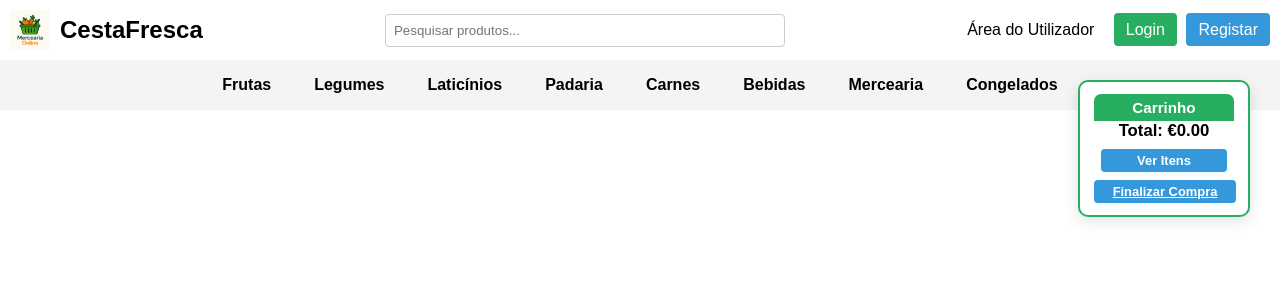
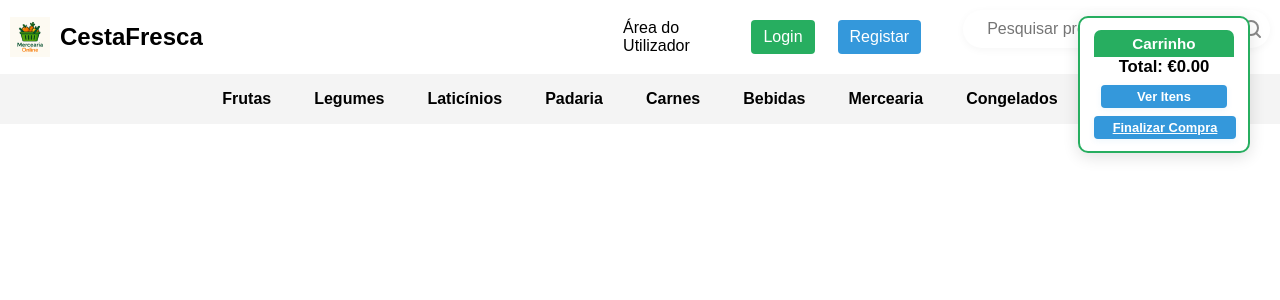
Before and after one commit to Nunno511/mercearia-final, a PHP site: page /loja.php in a window 1280 px wide. Shown: the top 300 px of the page. Run offline with PHP 8.4, Linux system fonts and the light colour scheme; data that the repository does not hold is empty.

Commit message:
search branch

```diff
--- a/assets/css/style.css
+++ b/assets/css/style.css
@@ -291,14 +291,14 @@ img.portfolio-thumb:hover {
 }
 #floating-cart {
     position: fixed;
-    top: 80px;
+    top: 16px; /* Align with navbar/header */
     right: 30px;
     background: #fff;
     border: 2px solid #27ae60;
     border-radius: 10px;
     box-shadow: 0 4px 16px rgba(0,0,0,0.12);
     padding: 12px 14px;
-    z-index: 3000;
+    z-index: 4000; /* Above navbar */
     min-width: 140px;
     max-width: 200px;
     text-align: center;
@@ -414,3 +414,48 @@ nav a:hover {
     margin-bottom: 40px;
     text-align: center;
 }
+.search-bar {
+    border-radius: 999px;
+    background: #fff;
+    box-shadow: 0 2px 8px rgba(0,0,0,0.04);
+    padding: 2px 8px;
+    display: inline-flex;
+    align-items: center;
+    max-width: 400px;
+    width: 60%;
+    position: relative;
+}
+
+.search-bar input[type="text"] {
+    border-radius: 999px;
+    border: none;
+    outline: none;
+    padding: 8px 36px 8px 16px;
+    font-size: 1em;
+    width: 100%;
+    background: transparent;
+    transition: border 0.2s, box-shadow 0.2s;
+    box-shadow: none;
+}
+
+.search-bar input[type="text"]:focus {
+    border: none;
+    box-shadow: 0 0 0 2px #27ae60;
+}
+
+.search-bar button {
+    position: absolute;
+    right: 8px;
+    background: none;
+    border: none;
+    cursor: pointer;
+    padding: 0;
+    height: 100%;
+    display: flex;
+    align-items: center;
+    justify-content: center;
+}
+
+.search-bar svg {
+    pointer-events: none;
+}
--- a/includes/header.php
+++ b/includes/header.php
@@ -1,3 +1,4 @@
+
 <header style="background-color: #fff; padding: 10px; box-shadow: 0 2px 5px rgba(0,0,0,0.1); display: flex; align-items: center; justify-content: space-between;">
     <div style="display: flex; align-items: center;">
         <a href="index.php" style="text-decoration: none; color: inherit; display: flex; align-items: center;">
@@ -5,13 +6,21 @@
             <h1 style="margin: 0; font-size: 1.5em;">CestaFresca</h1>
         </a>
     </div>
-    <div style="flex-grow: 1; text-align: center;">
-        <input type="text" placeholder="Pesquisar produtos..." style="padding: 8px; width: 60%; max-width: 400px; border: 1px solid #ccc; border-radius: 4px;">
-    </div>
-    <div>
+    <div style="display: flex; align-items: center; gap: 18px;">
         <span style="margin-right: 15px;">Área do Utilizador</span>
         <a href="#" id="btn-login" style="background-color: #27ae60; color: white; padding: 8px 12px; text-decoration: none; border-radius: 4px; margin-right: 5px;">Login</a>
         <a href="#" id="btn-register" style="background-color: #3498db; color: white; padding: 8px 12px; text-decoration: none; border-radius: 4px;">Registar</a>
+        <form class="search-bar" style="margin-left: 24px;">
+            <input type="text" placeholder="Pesquisar produtos...">
+            <button type="submit">
+                <span>
+                    <svg width="20" height="20" viewBox="0 0 20 20" fill="none">
+                        <circle cx="9" cy="9" r="7" stroke="#888" stroke-width="2"/>
+                        <line x1="14.2" y1="14.2" x2="18" y2="18" stroke="#888" stroke-width="2" stroke-linecap="round"/>
+                    </svg>
+                </span>
+            </button>
+        </form>
     </div>
 </header>
 <!-- Login Modal -->
```
Also changed, not shown: assets/icons/login-do-usuario.png (added), assets/icons/perfil-de-usuario.png (added), assets/icons/sair-do-usuario.png (added), assets/icons/shopping-cart.png (added).
